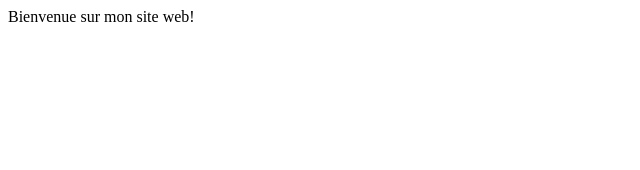
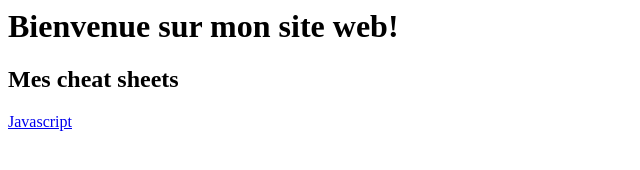
Before and after one commit to mira-osd/mira-osd.github.io, a plain HTML site: page index.html in a window 1280 px wide. Shown: the whole page, without its empty margins (0-640 px from the left). Drawn offline with Linux system fonts and the light colour scheme.

Commit message:
Update index.html

```diff
--- a/index.html
+++ b/index.html
@@ -1 +1,5 @@
-<hi>Bienvenue sur mon site web!</h1>
+<h1>Bienvenue sur mon site web!</h1>
+
+<h2>Mes cheat sheets</h2>
+
+<a href="https://hackmd.io/pXDt6hEvTuacwE5YC0fQ2g">Javascript</a>
```
